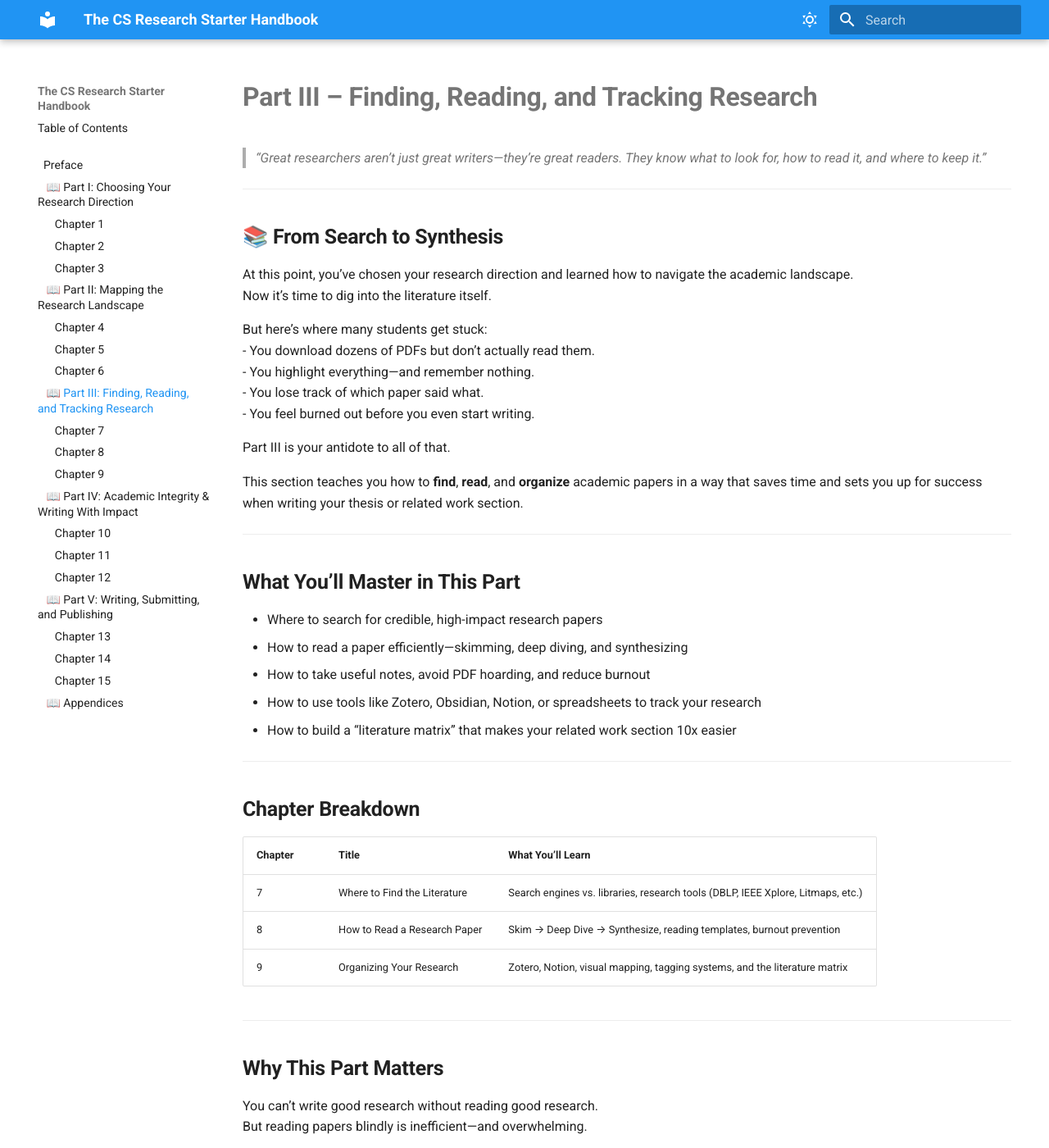
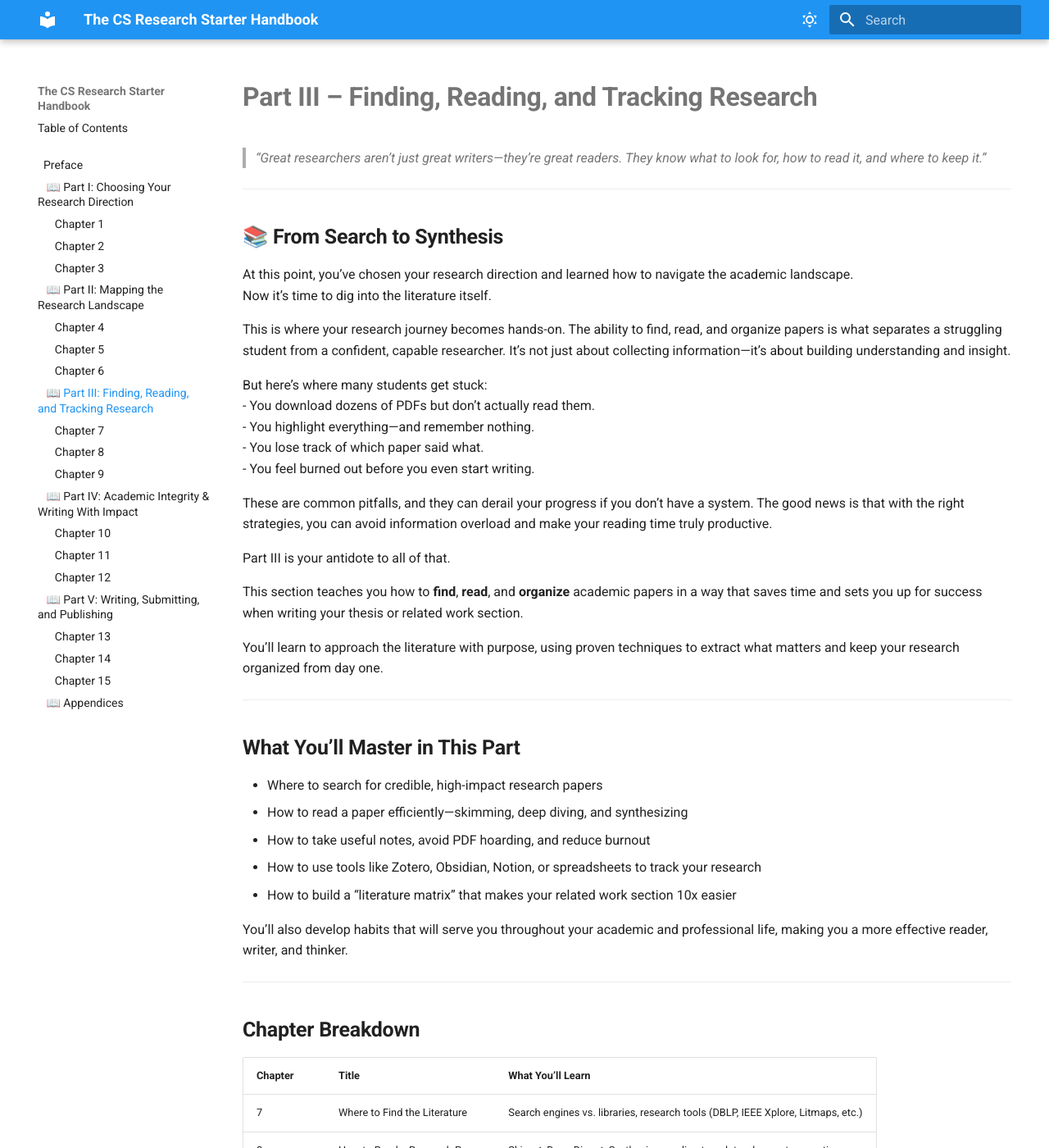
Before and after one commit to McKlay/research-starter-handbook, an MkDocs documentation site: the page built from docs/PartIII_overview.md, in a window 1280 px wide and 1400 px high. Shown: the whole window at 82% size. Built offline with MkDocs 1.6.1 and Material for MkDocs 9.7.7, drawn with Linux system fonts in a browser that asks for light colours; some of the changed text lies outside the part shown.

Commit message:
enhanced details

```diff
--- a/docs/PartIII_overview.md
+++ b/docs/PartIII_overview.md
@@ -14,15 +14,21 @@ hide:
 At this point, you’ve chosen your research direction and learned how to navigate the academic landscape.
 Now it’s time to dig into the literature itself.
 
+This is where your research journey becomes hands-on. The ability to find, read, and organize papers is what separates a struggling student from a confident, capable researcher. It’s not just about collecting information—it’s about building understanding and insight.
+
 But here’s where many students get stuck:
 - You download dozens of PDFs but don’t actually read them.
 - You highlight everything—and remember nothing.
 - You lose track of which paper said what.
 - You feel burned out before you even start writing.
 
+These are common pitfalls, and they can derail your progress if you don’t have a system. The good news is that with the right strategies, you can avoid information overload and make your reading time truly productive.
+
 Part III is your antidote to all of that.
 
 This section teaches you how to **find**, **read**, and **organize** academic papers in a way that saves time and sets you up for success when writing your thesis or related work section.
+
+You’ll learn to approach the literature with purpose, using proven techniques to extract what matters and keep your research organized from day one.
 
 ---
 
@@ -33,6 +39,8 @@ This section teaches you how to **find**, **read**, and **organize** academic pa
 - How to take useful notes, avoid PDF hoarding, and reduce burnout
 - How to use tools like Zotero, Obsidian, Notion, or spreadsheets to track your research
 - How to build a “literature matrix” that makes your related work section 10x easier
+
+You’ll also develop habits that will serve you throughout your academic and professional life, making you a more effective reader, writer, and thinker.
 
 ---
 
@@ -51,13 +59,19 @@ This section teaches you how to **find**, **read**, and **organize** academic pa
 You can’t write good research without reading good research.
 But reading papers blindly is inefficient—and overwhelming.
 
+The most successful researchers are those who read strategically, organize their knowledge, and know how to retrieve what they’ve learned when it’s time to write.
+
 This part will help you:
 
 - Build a reliable system for sourcing and organizing academic work
 - Read deeply *without* burning out
 - Capture what matters instead of drowning in details
 
+By mastering these skills, you’ll transform reading from a chore into a source of inspiration and clarity.
+
 > When it’s time to write, you’ll be able to say:
 > *“I’ve already mapped the landscape. Now I know where my contribution fits.”*
 
+Take your time with this part. The investment you make here will pay off every time you sit down to write, present, or discuss your research.
+
 ---
```
